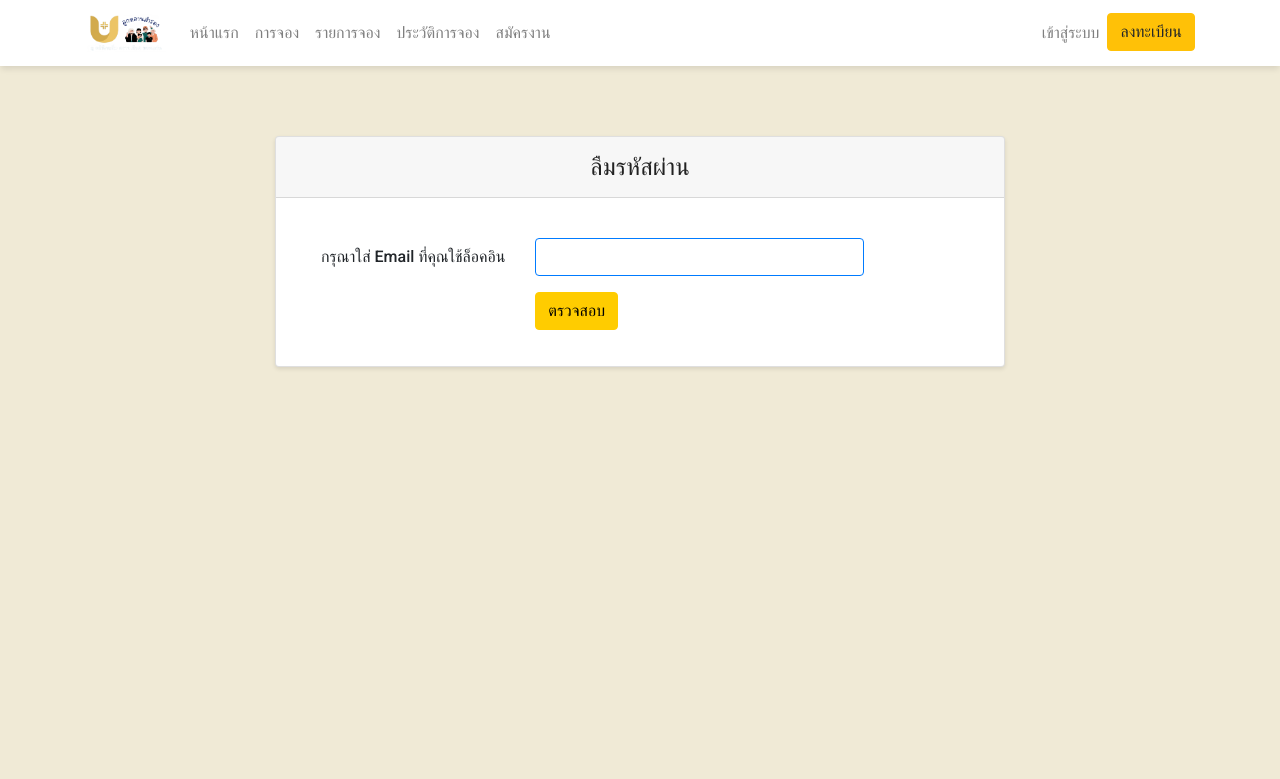
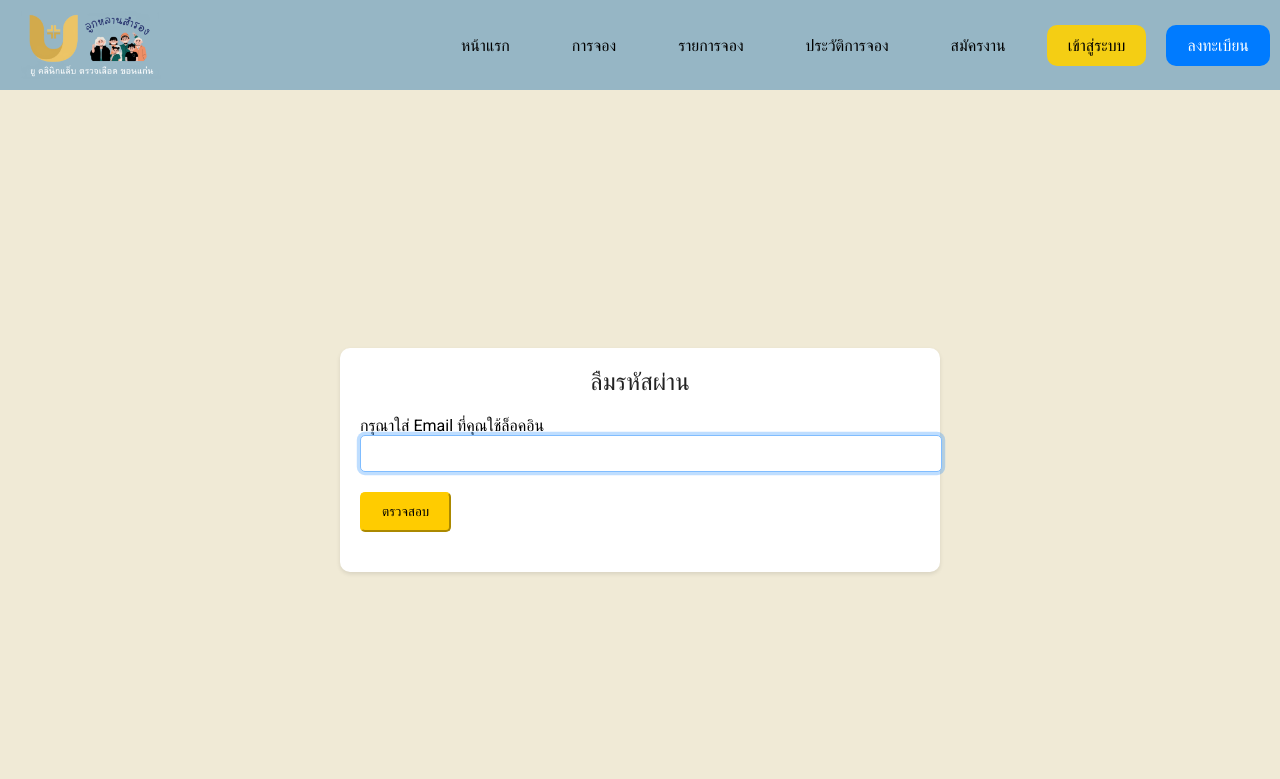
Before and after one commit to ryujinX13/project_php, a PHP site: page /project_php/view/user/recover_psw.php in a window 1280 px wide. Shown: the top 779 px of the page. Run offline with PHP 8.4, Linux system fonts and the light colour scheme; some libraries are stand-ins or nearby versions.

Commit message:
แก้ไขcss

```diff
--- a/css/user/stylesrecover_psw.css
+++ b/css/user/stylesrecover_psw.css
@@ -5,23 +5,108 @@ body {
     padding: 0;
 }
 
-.navbar-laravel {
-    background-color: #ffffff;
-    box-shadow: 0 4px 6px -1px rgba(0, 0, 0, 0.1);
+.tab-bar {
+    display: flex;
+    align-items: center;
+    background-color: #96B6C5;
+    padding: 10px 0;
+    justify-content: center;
+}
+
+.tab-bar img {
+    height: 70px;
+    margin-right: auto;
+    margin-left: 20px;
+}
+
+.tab-link {
+    padding: 10px 20px;
+    text-decoration: none;
+    color: black;
+    border: 1px solid transparent;
+    border-radius: 3px;
+    margin: 0 10px;
+    transition: background-color 0.3s, border-color 0.3s;
+}
+
+.tab-link:hover {
+    background-color: #ccc;
+    border-color: #bbb;
+}
+
+.tab-link.login {
+    background-color: #F4CE14;
+    color: black;
+    border-radius: 10px;
+}
+
+.tab-link.register {
+    background-color: #007bff;
+    color: white;
+    border-radius: 10px;
 }
 
 .login-form {
+    display: flex;
+    justify-content: center;
+    align-items: center;
+    min-height: 80vh;
     padding-top: 50px;
 }
 
+.container {
+    display: flex;
+    justify-content: center;
+    align-items: center;
+    width: 100%;
+}
+
+.form-wrapper {
+    width: 100%;
+    max-width: 600px;
+}
+
 .card {
-    margin-top: 20px;
     box-shadow: 0 2px 4px rgba(0, 0, 0, 0.1);
+    border: none;
+    border-radius: 10px;
+    padding: 20px;
+    background-color: #fff;
+}
+
+.form-group {
+    margin-bottom: 20px;
+}
+
+.form-control {
+    width: 100%;
+    padding: 10px;
+    border: 1px solid #ced4da;
+    border-radius: 5px;
+    transition: border-color 0.3s;
 }
 
 .form-control:focus {
-    box-shadow: none;
-    border-color: #007bff;
+    color: #495057;
+    background-color: #fff;
+    border-color: #80bdff;
+    outline: 0;
+    box-shadow: 0 0 0 0.2rem rgba(0, 123, 255, 0.25);
+}
+
+.btn-primary {
+    background-color: #ffcc00;
+    border-color: #ffcc00;
+    color: #000;
+    border-radius: 5px;
+    padding: 10px 20px;
+    cursor: pointer;
+    transition: background-color 0.3s;
+}
+
+.btn-primary:hover {
+    background-color: #ff9900;
+    border-color: #ff9900;
 }
 
 .header-text {
@@ -32,17 +117,6 @@ body {
     margin-bottom: 20px;
 }
 
-.btn-primary {
-    background-color: #ffcc00;
-    border-color: #ffcc00;
-    color: #000;
+.text-danger {
+    color: #dc3545;
 }
-
-.btn-primary:hover {
-    background-color: #ff9900;
-    border-color: #ff9900;
-}
-
-.form-group label {
-    font-weight: 500;
-}
--- a/view/user/recover_psw.php
+++ b/view/user/recover_psw.php
@@ -6,70 +6,35 @@
     <meta charset="UTF-8">
     <meta name="viewport" content="width=device-width, initial-scale=1.0">
     <title>ลูกหลานสำรองบริการพาไปหาหมอ - ลืมรหัสผ่าน</title>
-    <link href="https://stackpath.bootstrapcdn.com/bootstrap/4.1.3/css/bootstrap.min.css" rel="stylesheet">
     <link href="https://fonts.googleapis.com/css2?family=Roboto:wght@300;400;500&display=swap" rel="stylesheet">
     <link rel="stylesheet" type="text/css" href="../../css/user/stylesrecover_psw.css">
+</head>
 
-</head>
 <body>
-    <nav class="navbar navbar-expand-lg navbar-light navbar-laravel">
-        <div class="container">
-            <a class="navbar-brand" href="#">
-                <img src="../../img/logo1.png" alt="Logo" style="height: 40px;">
-            </a>
-            <button class="navbar-toggler" type="button" data-toggle="collapse" data-target="#navbarSupportedContent"
-                aria-controls="navbarSupportedContent" aria-expanded="false" aria-label="Toggle navigation">
-                <span class="navbar-toggler-icon"></span>
-            </button>
-            <div class="collapse navbar-collapse" id="navbarSupportedContent">
-                <ul class="navbar-nav mr-auto">
-                    <li class="nav-item">
-                        <a class="nav-link" href="#">หน้าแรก</a>
-                    </li>
-                    <li class="nav-item">
-                        <a class="nav-link" href="#">การจอง</a>
-                    </li>
-                    <li class="nav-item">
-                        <a class="nav-link" href="#">รายการจอง</a>
-                    </li>
-                    <li class="nav-item">
-                        <a class="nav-link" href="#">ประวัติการจอง</a>
-                    </li>
-                    <li class="nav-item">
-                        <a class="nav-link" href="#">สมัครงาน</a>
-                    </li>
-                </ul>
-                <ul class="navbar-nav ml-auto">
-                    <li class="nav-item">
-                        <a class="nav-link" href="#">เข้าสู่ระบบ</a>
-                    </li>
-                    <li class="nav-item">
-                        <a class="btn btn-warning" href="#">ลงทะเบียน</a>
-                    </li>
-                </ul>
+    <div class="tab-bar">
+        <img src="../../img/logo1.png" alt="Logo">
+        <a href="../../index.php" class="tab-link">หน้าแรก</a>
+        <a href="booking.php" class="tab-link">การจอง</a>
+        <a href="booking_list.php" class="tab-link">รายการจอง</a>
+        <a href="history.php" class="tab-link">ประวัติการจอง</a>
+        <a href="announce.php" class="tab-link">สมัครงาน</a>
+        <a href="login_level.php" class="tab-link login">เข้าสู่ระบบ</a>
+        <a href="register.php" class="tab-link register">ลงทะเบียน</a>
     </div>
-        </div>
-    </nav>
 
     <main class="login-form">
         <div class="container">
-            <div class="row justify-content-center">
-                <div class="col-md-8">
+            <div class="form-wrapper">
                 <div class="card">
                     <div class="card-header header-text">ลืมรหัสผ่าน</div>
                     <div class="card-body">
                         <form action="#" method="POST" name="recover_psw" onsubmit="return validateForm()">
-                                <div class="form-group row">
-                                    <label for="email_address" class="col-md-4 col-form-label text-md-right">กรุณาใส่ Email ที่คุณใช้ล็อคอิน</label>
-                                    <div class="col-md-6">
-                                        <input type="email" id="email_address" class="form-control" name="email"
-                                            required autofocus>
+                            <div class="form-group">
+                                <label for="email_address" class="form-label">กรุณาใส่ Email ที่คุณใช้ล็อคอิน</label>
+                                <input type="email" id="email_address" class="form-control" name="email" required autofocus>
                             </div>
-                                </div>
-                                <div class="form-group row">
-                                    <div class="col-md-6 offset-md-4">
+                            <div class="form-group">
                                 <button type="submit" class="btn btn-primary" name="recover">ตรวจสอบ</button>
-                                    </div>
                             </div>
                             <div id="error-message" class="text-danger text-center"></div>
                         </form>
@@ -77,12 +42,8 @@
                 </div>
             </div>
         </div>
-        </div>
     </main>
 
-    <script src="https://code.jquery.com/jquery-3.3.1.slim.min.js"></script>
-    <script src="https://cdnjs.cloudflare.com/ajax/libs/popper.js/1.14.7/umd/popper.min.js"></script>
-    <script src="https://stackpath.bootstrapcdn.com/bootstrap/4.1.3/js/bootstrap.min.js"></script>
     <script>
         function validateForm() {
             const email = document.getElementById('email_address').value;
```
Also changed, not shown: view/user/announce.php (line endings or trailing spaces). Lines whose indentation alone changed are shown as unchanged.
